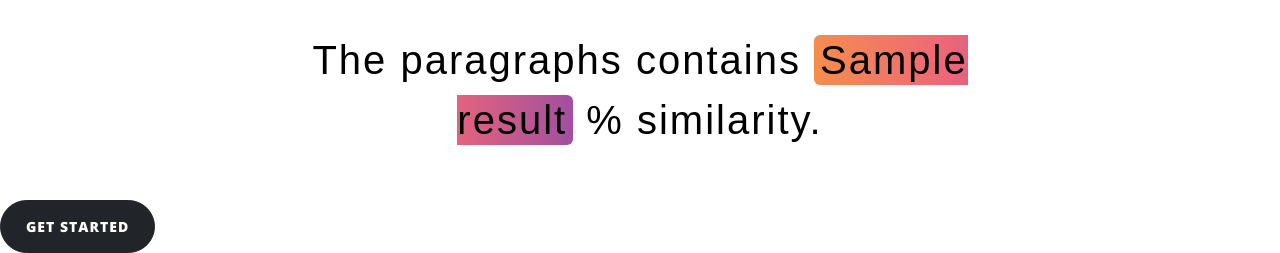
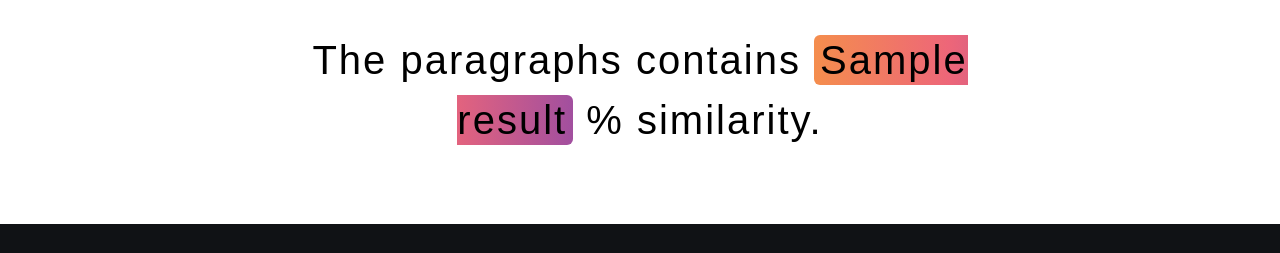
Before and after one commit to orvil1026/Plagiarism-in-Hindi, a Flask app: template templates/result.html in a window 1280 px wide. Shown: the part 576-829 px from the top of the page. After the commit the page ends 800 px from the top, so only its background shows below. Run offline with Flask 2, Linux system fonts and the light colour scheme; the template is opened without the code that fills it: most values are stand-ins (such as "Sample title", 1, 10 or a date in 2020); some libraries are stand-ins or nearby versions.

Commit message:
UI improved

```diff
--- a/templates/result.html
+++ b/templates/result.html
@@ -40,7 +40,7 @@
     </div>
     </div>
     </div>
-<button type="button" class="btn btn-dark">Get Started</button>
+
 <script src="https://cdn.jsdelivr.net/npm/bootstrap@5.2.1/dist/js/bootstrap.bundle.min.js" integrity="sha384-u1OknCvxWvY5kfmNBILK2hRnQC3Pr17a+RTT6rIHI7NnikvbZlHgTPOOmMi466C8" crossorigin="anonymous"></script>
 
 </body>
```
